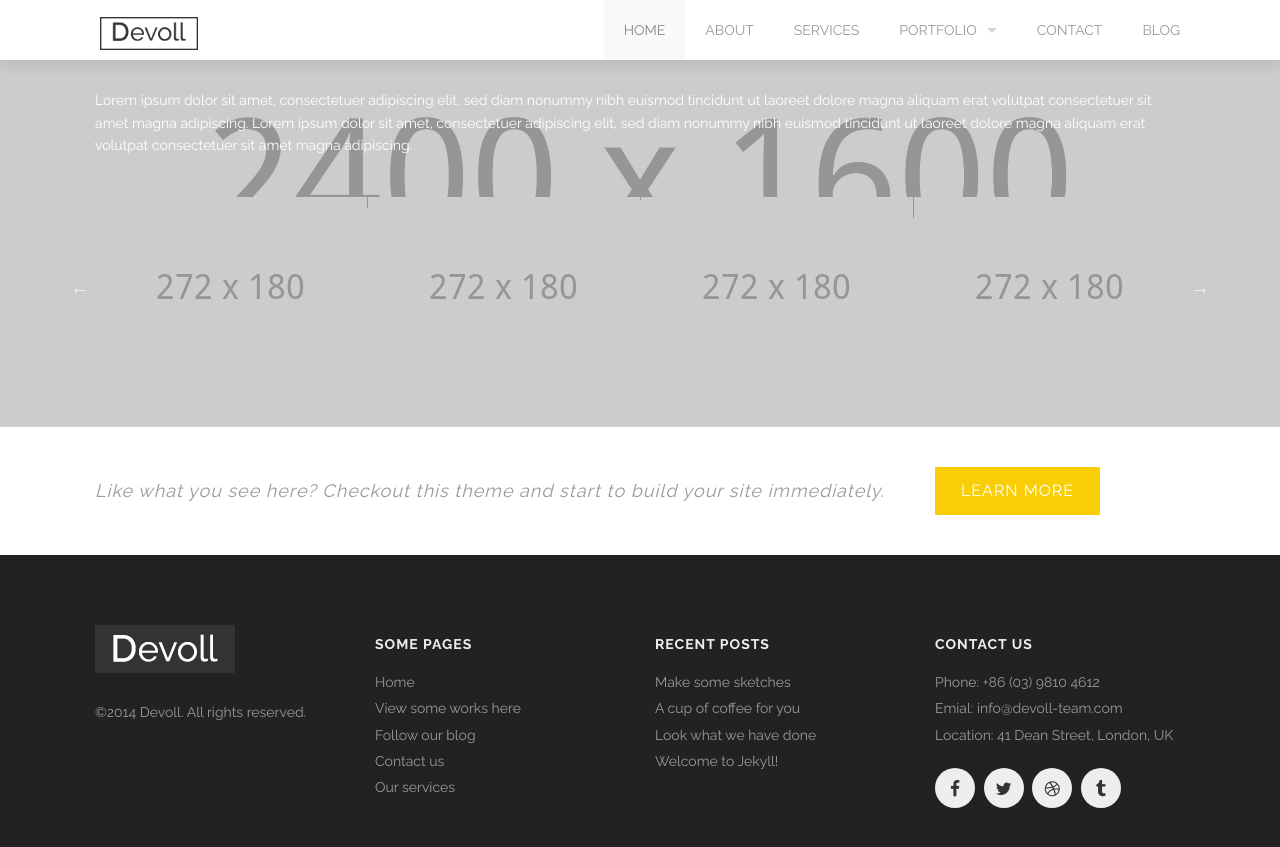
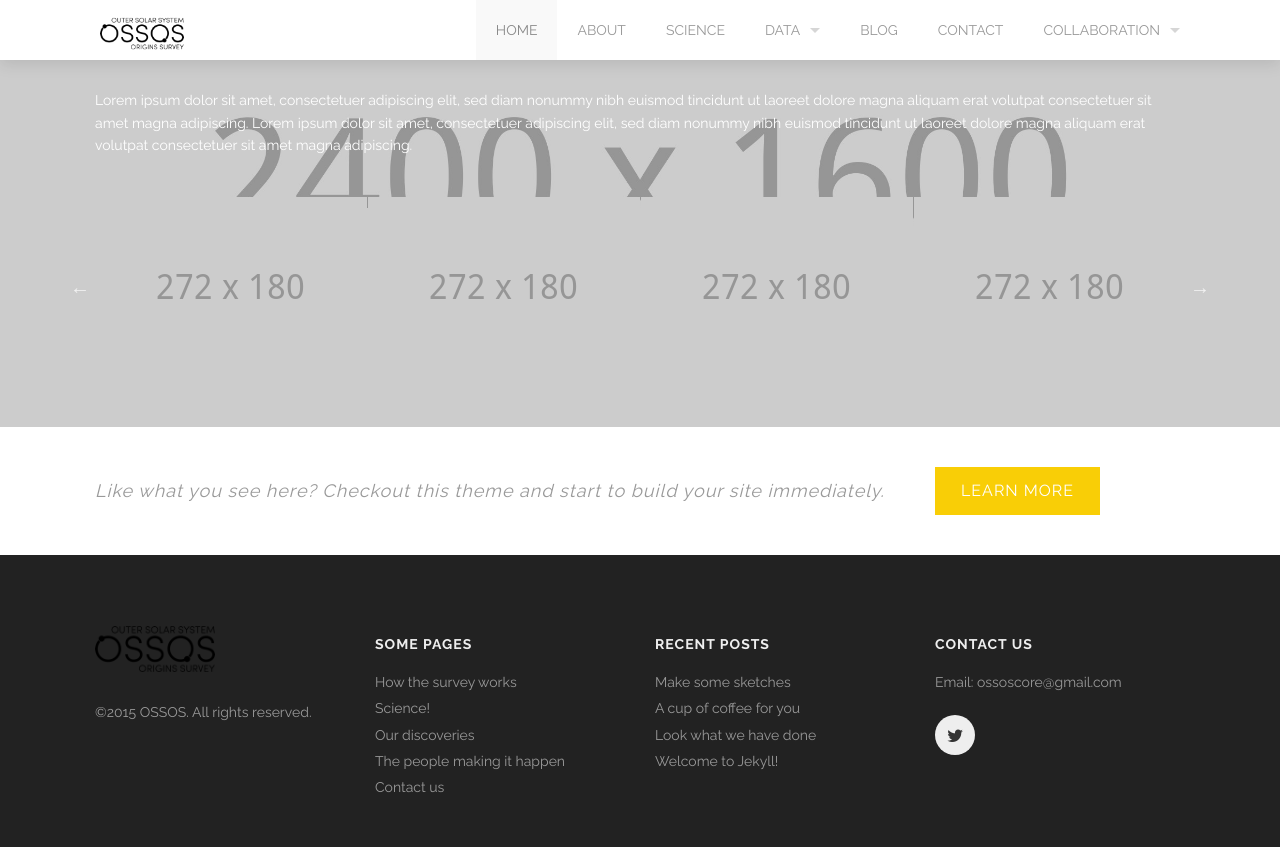
Before and after one commit to placerda-qub/ossos.github.io, a Jekyll site: the page built from index.html, in a window 1280 px wide and 900 px high, scrolled down 5236 px. Shown: the top 847 px of the window. Built offline with Jekyll 4.4.1, drawn with Linux system fonts in a browser that asks for light colours.

Commit message:
Getting the header, footer and page index populated.     - Corner logo now has OSSOS in .svg.

```diff
--- a/_data/nav.yml
+++ b/_data/nav.yml
@@ -4,20 +4,30 @@
 - name: About
   path: about.html
   section_id: about
-- name: Services
-  path: services.html
-  section_id: services
-- name: Portfolio
-  path: portfolio.html
-  section_id: portfolio
+- name: Science
+  path: science.html
+  section_id: science
+- name: Data
+  path: tnodb.html
+  section_id: data
   children:
-    - name: Portfolio
-      path: portfolio.html
-    - name: Portfolio item
-      path: portfolio-item.html
+    - name: Orbits & photometry
+      path: tnodb.html
+    - name: Publications
+      path: publications.html
+- name: Blog
+  path: blog/
+  section_id: blog
 - name: Contact
   path: contact.html
   section_id: contact
-- name: Blog
-  path: blog/
-  section_id: blog
+  section_id: collaboration
+- name: Collaboration
+  path: people.html
+  children:
+    - name: Data Releases (restricted)
+      path: http://wiki.ossos-survey.org/index.php/OSSOS_data_release_access
+    - name: Wiki
+      path: http://wiki.ossos-survey.org
+    - name: Get Involved
+      path: join.html
--- a/_includes/footer.html
+++ b/_includes/footer.html
@@ -4,10 +4,10 @@
     <div class='large-3 medium-3 columns'>
       <h1>
         <a href='index.html'>
-          <img alt="" src="{{site.url}}/images/logo-grey.png" />
+          <img alt="" src="{{site.url}}/images/OSSOS_corner.svg" />
         </a>
       </h1>
-      <p>©2014 Devoll. All rights reserved.</p>
+      <p>©2015 OSSOS. All rights reserved.</p>
       <div class='spacing'></div>
       <div class='spacing'></div>
     </div>
@@ -16,11 +16,11 @@
       <div class='links'>
         <h4>Some pages</h4>
         <ul>
-          <li><a href="index.html">Home</a></li>
-          <li><a href="portfolio.html">View some works here</a></li>
-          <li><a href="blog.html">Follow our blog</a></li>
+          <li><a href="about.html">How the survey works</a></li>
+          <li><a href="science.html">Science!</a></li>
+          <li><a href="tnodb.html">Our discoveries</a></li>
+          <li><a href="people.html">The people making it happen</a></li>
           <li><a href="contact.html">Contact us</a></li>
-          <li><a href="services.html">Our services</a></li>
         </ul>
       </div>
       <div class='spacing'></div>
@@ -41,30 +41,13 @@
       <div class='spacing'></div>
       <h4>Contact us</h4>
       <ul>
-        <li>Phone: +86 (03) 9810 4612</li>
-        <li>Emial: info@devoll-team.com</li>
-        <li>Location: 41 Dean Street, London, UK</li>
+        <li>Email: ossoscore@gmail.com</li>
       </ul>
       <div class='spacing'></div>
       <ul class='socials'>
         <li>
-          <a href='http://facebook.com'>
-            <i class='fa fa-facebook'></i>
-          </a>
-        </li>
-        <li>
-          <a href='http://twitter.com'>
+          <a href='http://twitter.com/OSSOSurvey'>
             <i class='fa fa-twitter'></i>
-          </a>
-        </li>
-        <li>
-          <a href='http://dribbble.com'>
-            <i class='fa fa-dribbble'></i>
-          </a>
-        </li>
-        <li>
-          <a href='http://tumblr.com'>
-            <i class='fa fa-tumblr'></i>
           </a>
         </li>
       </ul>
--- a/_includes/header.html
+++ b/_includes/header.html
@@ -4,7 +4,7 @@
       <li class='name'>
         <h1>
           <a href='{{site.url}}/index.html'>
-            <img alt="" src="{{site.url}}/images/logo-bordered.png" />
+            <img alt="" src="{{site.url}}/images/OSSOS_corner.svg" />
           </a>
         </h1>
       </li>
--- a/images/image_sizes.txt
+++ b/images/image_sizes.txt
@@ -19,3 +19,5 @@ blog post images:
 
 company logos:
 272 x 180
+
+corner logo size: 140 x 48
```
Also changed, not shown: images/OSSOS-Main.png (deleted), images/OSSOS_corner.svg (added).
